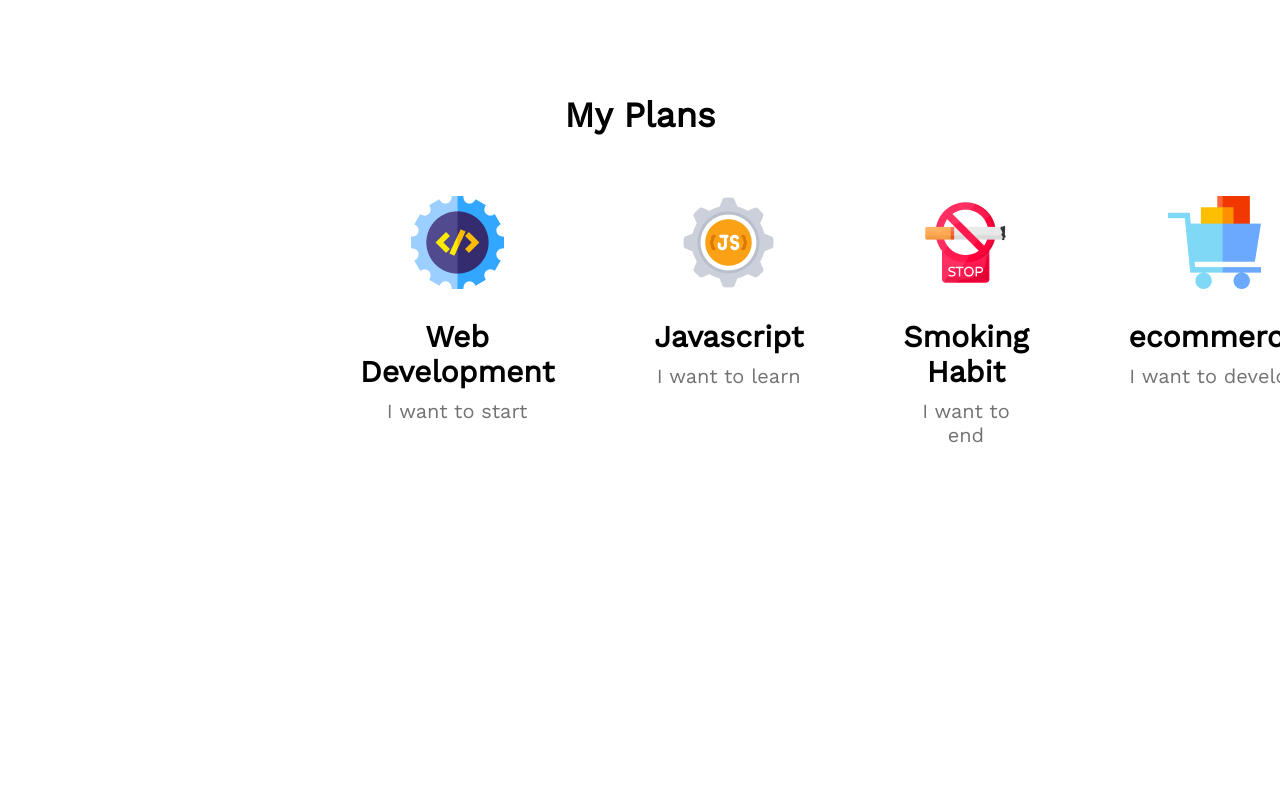
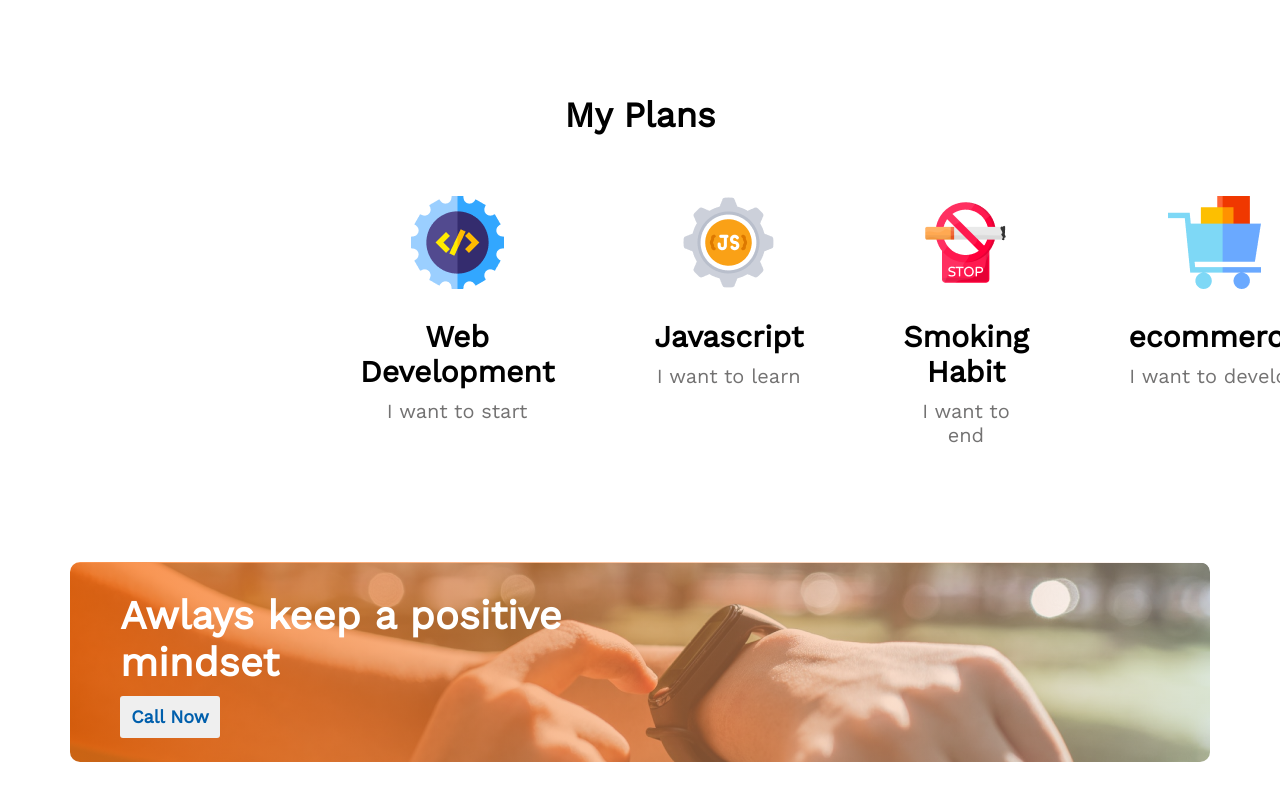
Before and after one commit to Rifat39/Assignment-1, a plain HTML site: page index.html in a window 1280 px wide. Shown: the part 1900-2700 px from the top of the page. Before the commit the page ends 2462 px from the top, so only its background shows below. Drawn offline with nearby package versions, Linux system fonts and the light colour scheme.

Commit message:
main end

```diff
--- a/index.html
+++ b/index.html
@@ -95,6 +95,12 @@
           </div>
         </div>
       </section>
+      <section class="end-sec">
+        <div class="information">
+          <h3 class="title">Awlays keep a positive mindset</h3>
+          <button class="btn-primary">Call Now</button>
+        </div>
+      </section>
     </main>
   </body>
 </html>
--- a/styles/style.css
+++ b/styles/style.css
@@ -123,3 +123,55 @@
   color: #737272;
   margin-bottom: 115px;
 }
+/* .information {
+  background-image: url(../images/watch.png);
+  background-repeat: no-repeat;
+  width: 1140px;
+  height: 200px;
+  left: 230px;
+  margin-left: auto;
+  margin-right: auto;
+  margin-bottom: 130px;
+  border-radius: 10px;
+} */
+.information {
+  background-image: linear-gradient(
+      to left,
+      rgba(245, 246, 252, 0.342),
+      rgba(248, 101, 3, 0.719)
+    ),
+    url("../images/watch.png");
+  background-repeat: no-repeat;
+  width: 1140px;
+  height: 200px;
+  left: 230px;
+  margin-left: auto;
+  margin-right: auto;
+  margin-bottom: 130px;
+  border-radius: 10px;
+}
+.title {
+  font-weight: 700;
+  font-size: 40px;
+  color: #ffffff;
+  padding-top: 30px;
+  padding-left: 50px;
+  padding-right: 500px;
+  text-align: left;
+  margin-bottom: 10px;
+}
+.information .btn-primary {
+  font-weight: bold;
+  font-size: 18px;
+  line-height: 20px;
+  text-align: center;
+  width: 100px;
+  height: 42px;
+  left: 1100px;
+  top: 578px;
+  border-radius: 3px;
+  border: 0;
+  color: #005fac;
+  margin-right: 200px;
+  margin-left: 50px;
+}
```
